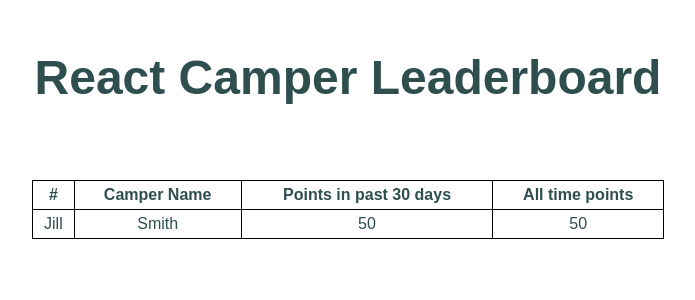
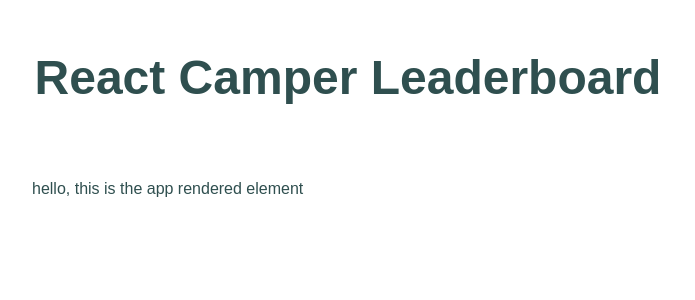
Before and after one commit to TimHandy/react-camper-leaderboard, a React app: page / in a window 1280 px wide. Shown: the top 300 px of the page, without its empty margins (292-987 px from the left). Built offline with nearby package versions, Linux system fonts and the light colour scheme; no server answers.

Commit message:
Fix webpack double render issue

```diff
--- a/src/App.jsx
+++ b/src/App.jsx
@@ -3,7 +3,7 @@
 import React from 'react'
 import ReactDOM from 'react-dom'
 import './css/styles.scss'
-import Table from 'Table'
+//import Table from 'Table'
 
 
 
@@ -16,13 +16,13 @@ class App extends React.Component {
     render() {
         return (
             <div style={{width:"50%", margin:"0 auto"}}>
-                <Table />
+               <p>hello, this is the app rendered element</p>
             </div>
         )
     }
 }
 
-console.log('hello')
+console.log('hello from App.jsx')
 
 ReactDOM.render(
 	<App />, document.getElementById('app')
--- a/webpack.config.js
+++ b/webpack.config.js
@@ -38,7 +38,8 @@ module.exports = {
     },
     plugins: [
         new HtmlWebpackPlugin({ // npm i -D html-webpack-plugin. Enables specifying location of index.html file... so can put in src and don't require the build dir for development, i.e. don't have to run webpack.
-            template: path.join(__dirname, 'src', 'index.html')
+            template: path.join(__dirname, 'src', 'index.html'),
+            inject: false   // this is required, otherwise the code gets injected twice.
         })
     ]
 }
```
Also changed, not shown: NOTES.txt, 2 other files (tests, documents, lock files or other folders).
